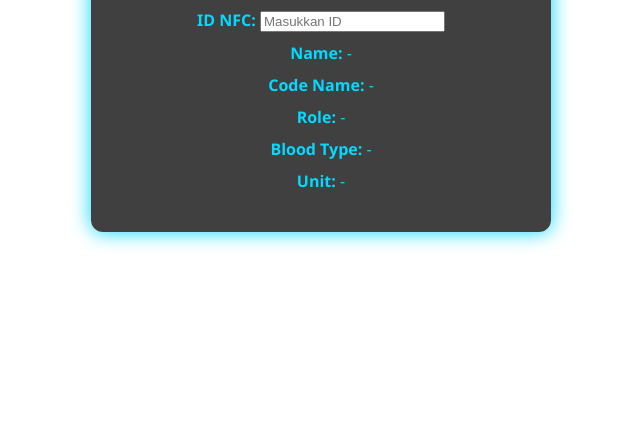
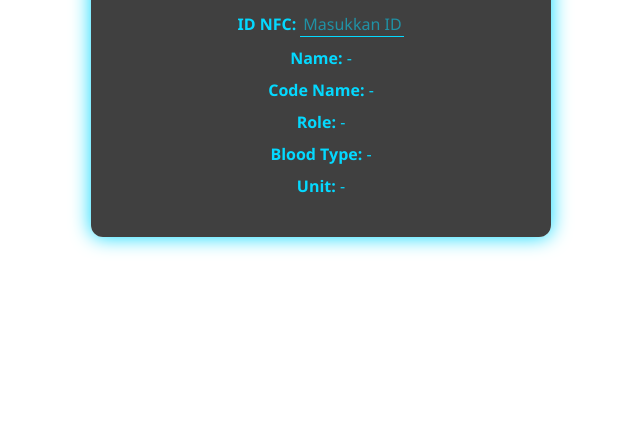
Before and after one commit to Ikaru11/1, a plain HTML site: page index.html in a window 1280 px wide. Shown: the part 372-800 px from the top of the page, without its empty margins (319-959 px from the left). Drawn offline with Linux system fonts and the light colour scheme.

Commit message:
Update style.css

```diff
--- a/style.css
+++ b/style.css
@@ -32,9 +32,26 @@ h1 {
 .subtext {
   font-size: 12px;
   color: #aaa;
+  margin-bottom: 20px;
 }
 
 #user-info p {
   margin: 10px 0;
   font-size: 16px;
 }
+
+input[type="text"] {
+  border: none;
+  border-bottom: 1px solid #04D9FF;
+  background-color: transparent;
+  font-family: inherit;
+  font-size: inherit;
+  color: #04D9FF;
+  width: 100px;
+  outline: none;
+  text-align: center;
+}
+
+input::placeholder {
+  color: #04d9ff88;
+}
```
